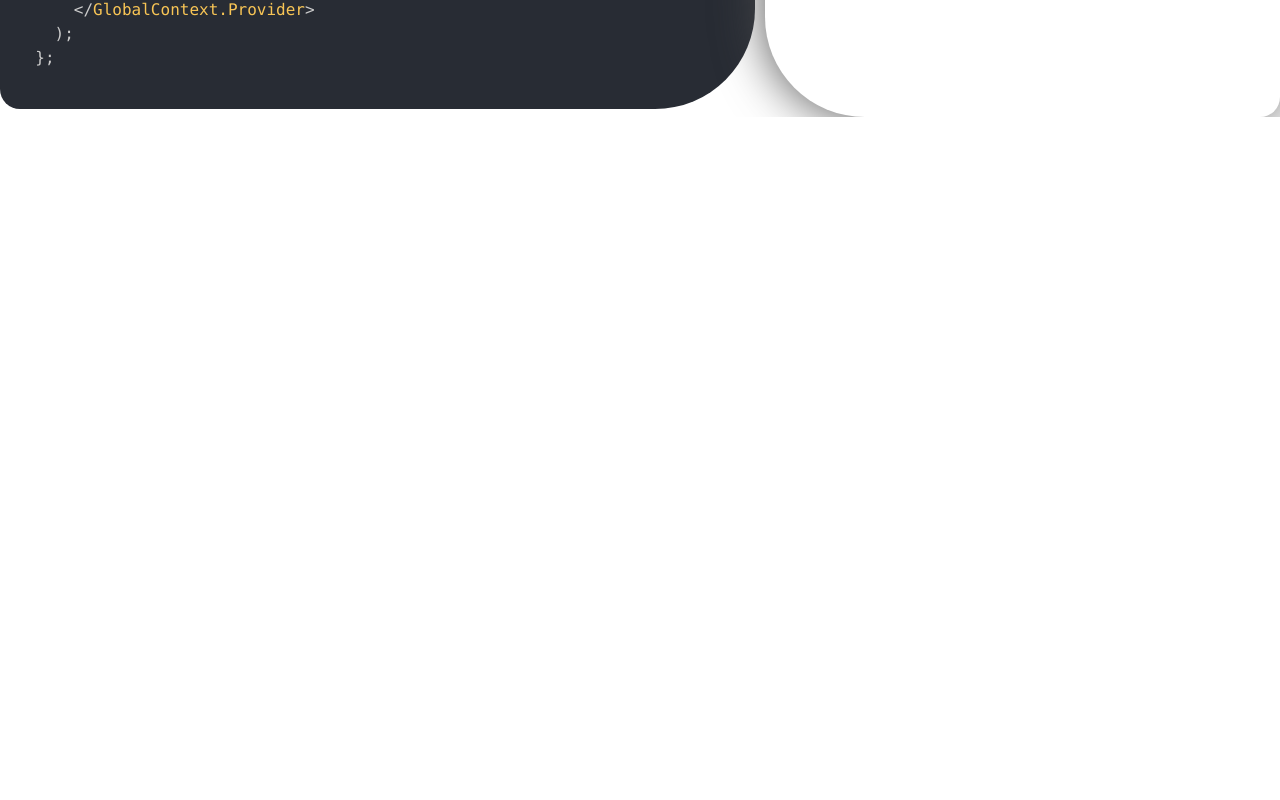
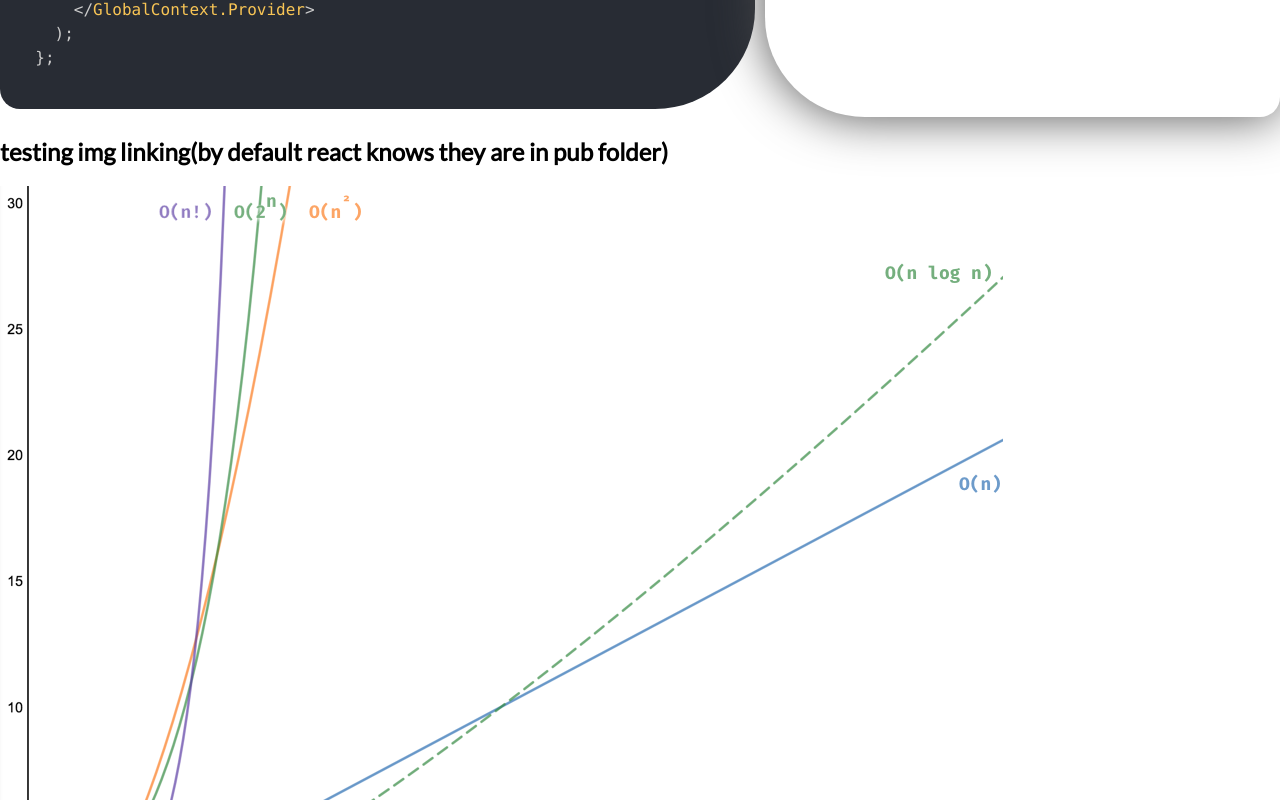
Before and after one commit to dommyrock/gh-deploy, a React (Create React App) app: page /#/ in a window 1280 px wide. Shown: the part 2120-2920 px from the top of the page. Before the commit the page ends 2237 px from the top, so only its background shows below. Built offline with nearby package versions, Linux system fonts and the light colour scheme.

Commit message:
webapp-added big o img

```diff
--- a/src/components/SyntaxHighlighter/ExampleHighlighter.js
+++ b/src/components/SyntaxHighlighter/ExampleHighlighter.js
@@ -46,6 +46,8 @@ const ExampleHighlighter = () => {
           <h2>dont even need text</h2>
         </div>
       </div>
+      <h2>testing img linking(by default react knows they are in pub folder)</h2>
+      <img src={process.env.PUBLIC_URL + "/big-o-running-time-complexity.png"} alt="image" />
     </>
   );
 };
```
Also changed, not shown: public/big-o-running-time-complexity.png (added).
